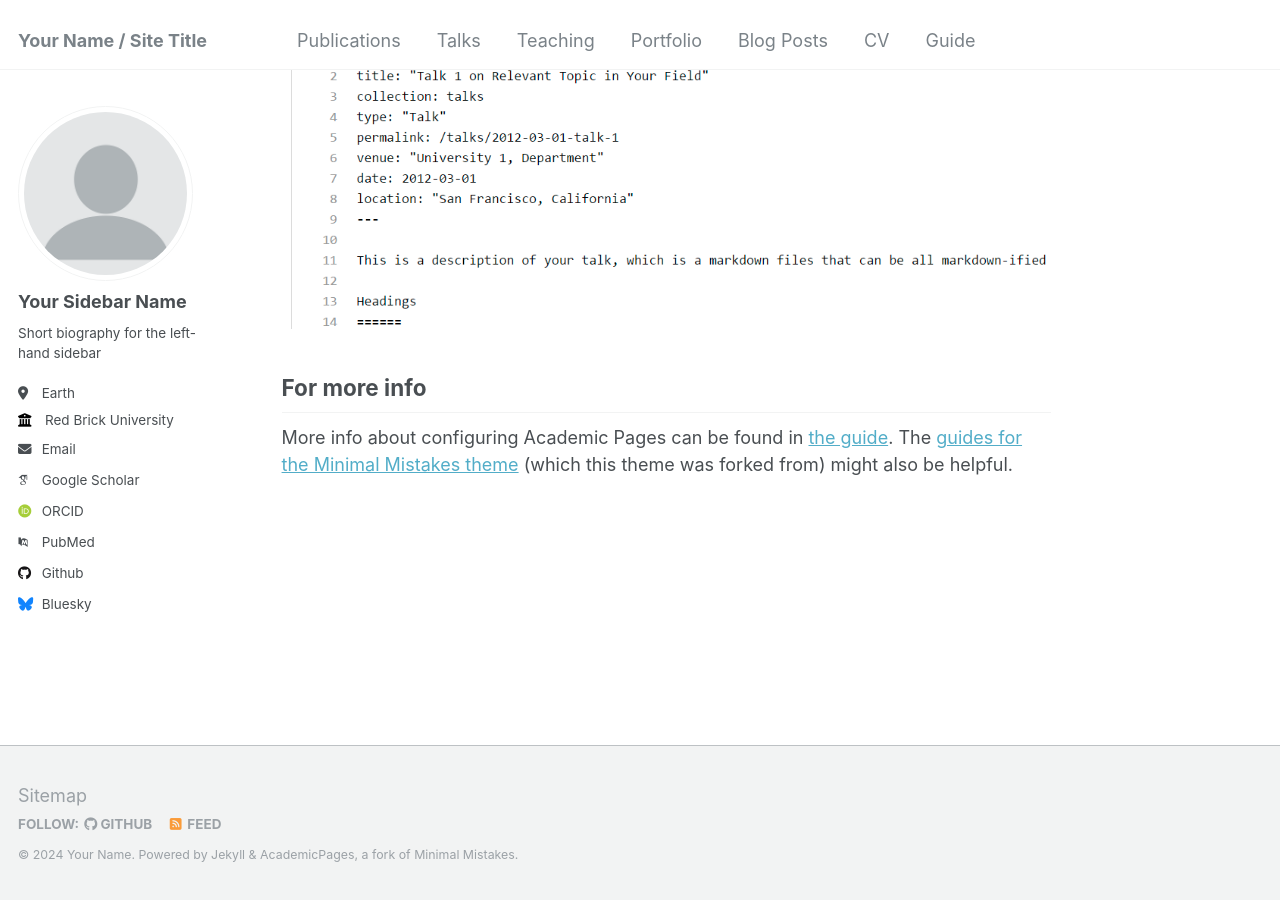
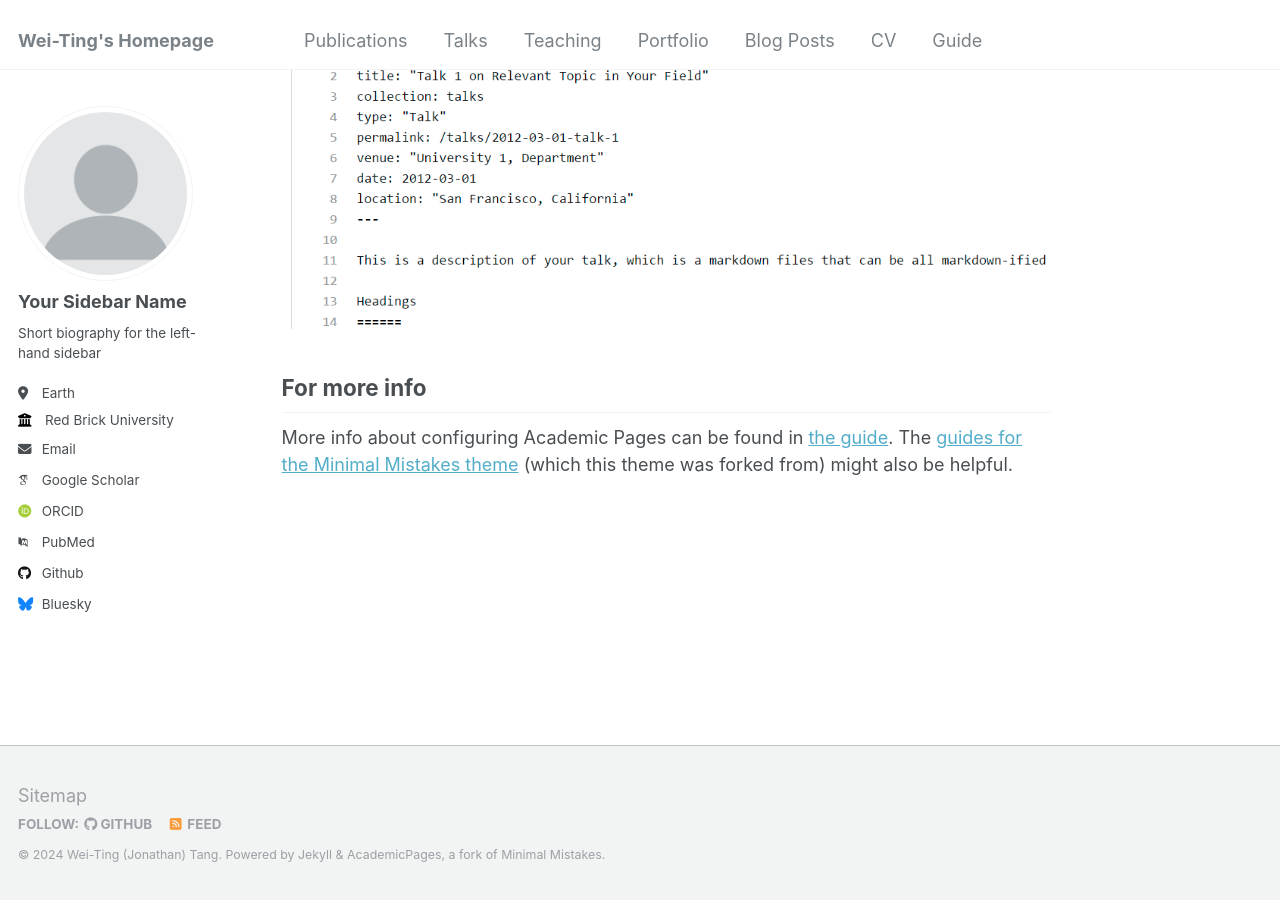
Before and after one commit to R09524081/R09524081.github.io, a Jekyll site: the page built from _pages/about.md, in a window 1280 px wide and 900 px high, scrolled down 2660 px. Built offline with Jekyll 4.4.1, drawn with Linux system fonts in a browser that asks for light colours; some web fonts are replaced.

Commit message:
Update _config.yml

```diff
--- a/_config.yml
+++ b/_config.yml
@@ -8,9 +8,9 @@
 
 # Basic Site Settings
 locale                   : "en-US"
-title                    : "Your Name / Site Title"
+title                    : "Wei-Ting's Homepage"
 title_separator          : "-"
-name                     : &name "Your Name"
+name                     : &name "Wei-Ting (Jonathan) Tang"
 description              : &description "personal description"
 url                      : https://academicpages.github.io # the base hostname & protocol for your site e.g. "https://mmistakes.github.io"
 baseurl                  : "" # the subpath of your site, e.g. "/blog"
```
